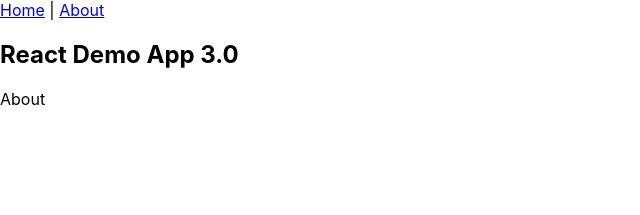
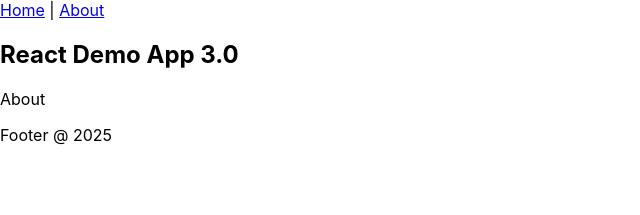
Before and after one commit to NatGallagher/React-Demos, a React (Create React App) app in the folder react-demo-app-v6/: page /#/about in a window 1280 px wide. Shown: the top 215 px of the page, without its empty margins (0-640 px from the left). Built offline with nearby package versions, Linux system fonts and the light colour scheme.

Commit message:
v6 imported Footer

```diff
--- a/react-demo-app-v6/src/App.js
+++ b/react-demo-app-v6/src/App.js
@@ -3,6 +3,7 @@ import About from "./components/About"
 import Home from "./components/Home"
 import NavBar from "./components/NavBar"
 import Header from "./components/Header"
+import Footer from "./components/Footer"
 
 function App() {
 
@@ -16,6 +17,7 @@ function App() {
         <Route path="/about" element={<About/>}/>
       </Routes>
     </HashRouter>
+    <Footer/>
    </>
   );
 }
--- /dev/null
+++ b/react-demo-app-v6/src/components/Footer.js
@@ -0,0 +1,7 @@
+const Footer = () => {
+    return(
+      <p>Footer @ 2025</p>
+    )
+  }
+
+  export default Footer
```
